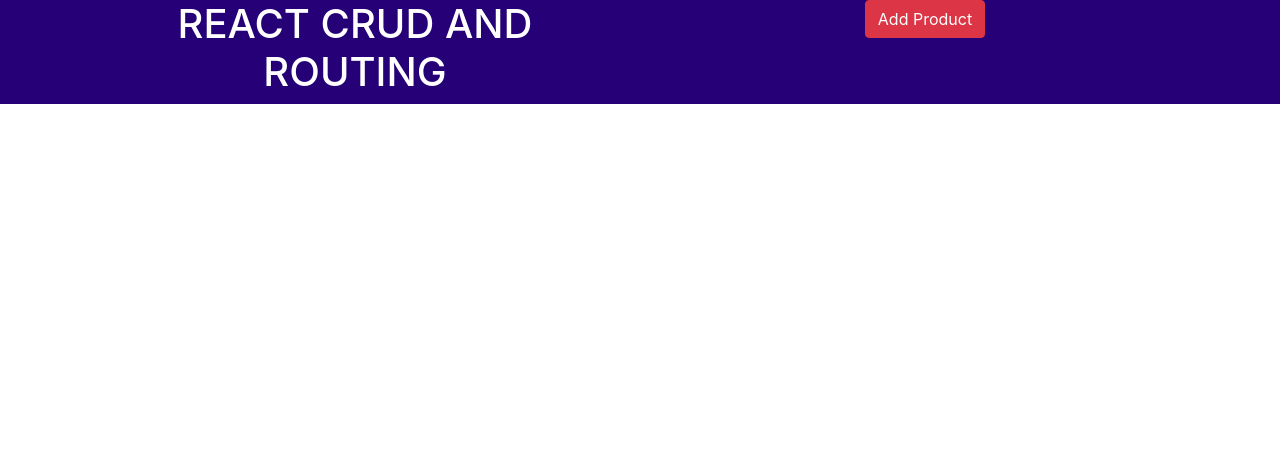
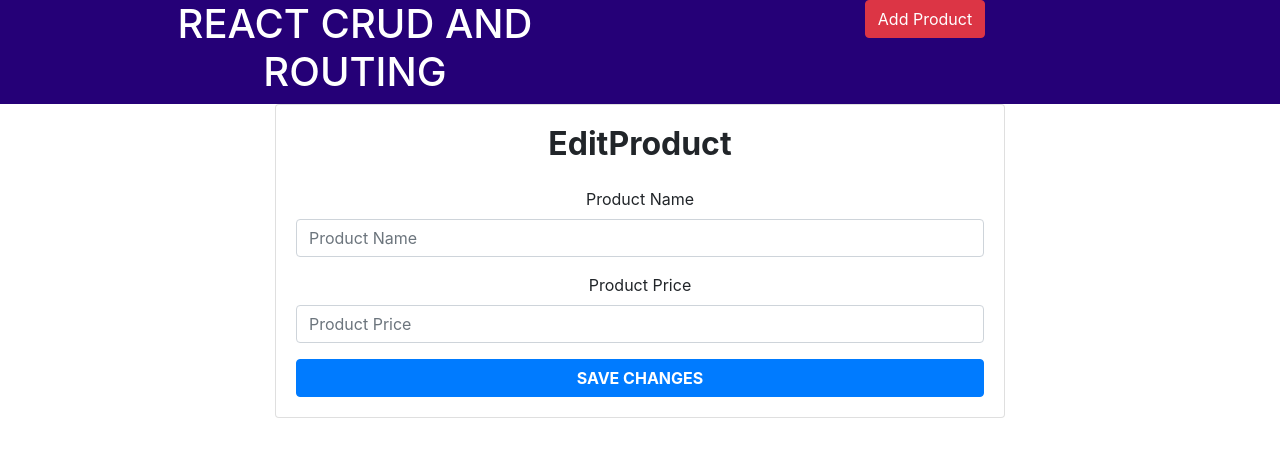
Before and after one commit to panther46/ProductListJsonServerTemplateRedux, a React (Create React App) app: page /products/edit in a window 1280 px wide. Shown: the top 456 px of the page. Built offline with nearby package versions, Linux system fonts and the light colour scheme.

Commit message:
Building main table, adding form in Edit Product

```diff
--- a/src/components/editProduct/index.js
+++ b/src/components/editProduct/index.js
@@ -4,7 +4,44 @@
 
 function EditProduct(){
     return(
-        <h1>From edit product</h1>
+        <div className = "row justify-content-center">
+            <div className = "col-md-8">
+                <div className = "card">
+                    <div className = "card-body">
+                        <h2 className = "text-center mb-4 font-weight-bold">
+                            EditProduct
+                        </h2>
+                        <form>
+                            <div className = "form-group">
+                                <label>Product Name</label>
+                                <input
+                                type= "text"
+                                className = "form-control"
+                                placeholder = "Product Name"
+                                name = "name"
+                                />
+                            </div>
+                            <div className = "form-group">
+                                <label>Product Price</label>
+                                <input
+                                type= "number"
+                                className = "form-control"
+                                placeholder = "Product Price"
+                                name = "price"
+                                />
+                            </div>
+                            <button
+                            type = "submit"
+                            className = "btn btn-primary font-weight-bold text-uppercase d-block w-100"
+                                >Save Changes
+                            </button>
+                        </form>
+
+                    </div>
+                </div>
+
+            </div>
+        </div>
     );
 }
 
--- a/src/components/products/index.js
+++ b/src/components/products/index.js
@@ -1,9 +1,25 @@
-import React from 'react';
+import React, {Fragment} from 'react';
 
 
 function Products(){
     return(
-        <p>From products main list</p>
+        <Fragment>
+            <h2 className = "text-center my-5">Product List</h2>
+
+            <table className = "table table-striped">
+                <thead className = " bg-primary table-dark">
+                    <tr>
+                        <th scope = "col">Name</th>
+                        <th scope = "col">Price</th>
+                        <th scope = "col">Actions</th>
+                    </tr>
+                </thead>
+                <tbody>
+
+                </tbody>
+            </table>
+        </Fragment>
+
     )
 }
 
```
